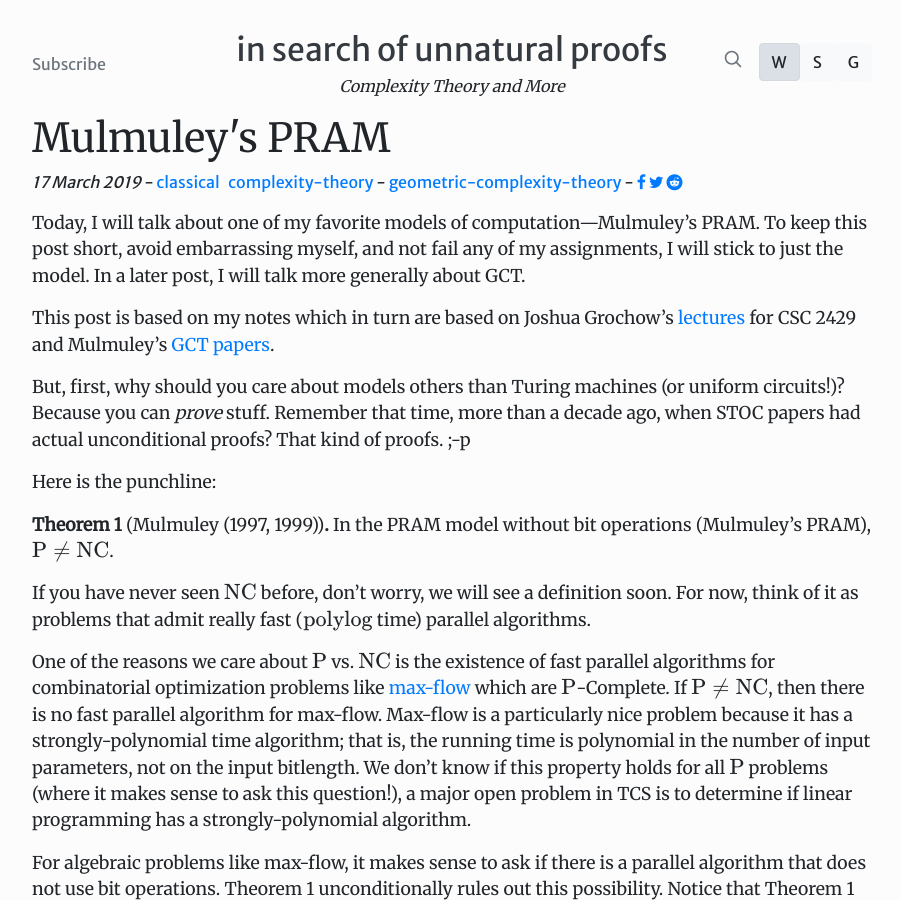
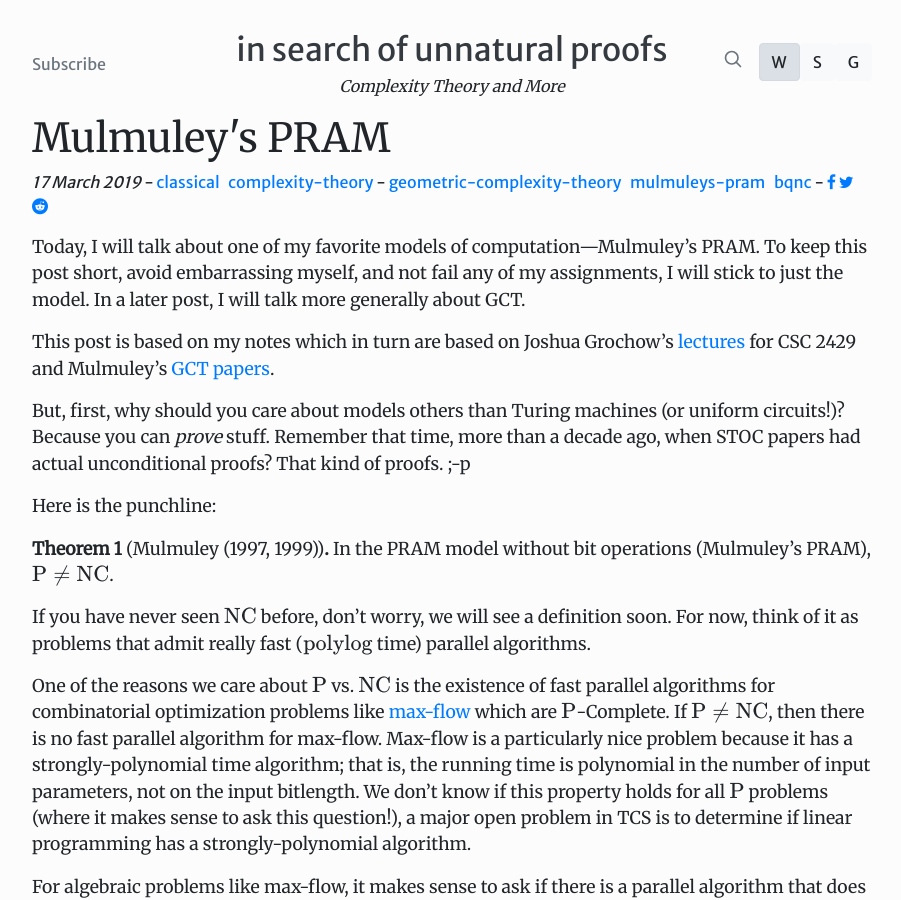
Before and after one commit to unnatural-proofs/unnatural-proofs.github.io, a Jekyll site: the page built from _posts/2019-3-17-Mulmuleys-PRAM.md, in a window 1280 px wide and 900 px high. Shown: the whole window, without its empty margins (188-1089 px from the left). Built offline with Jekyll 4.4.1, drawn with Linux system fonts in a browser that asks for light colours; nearby versions of some CDN libraries; formulas are drawn with MathJax 3; comment, search, counter and statistics services are not loaded.

Commit message:
added tags

```diff
--- a/_posts/2019-3-17-Mulmuleys-PRAM.md
+++ b/_posts/2019-3-17-Mulmuleys-PRAM.md
@@ -3,7 +3,7 @@ layout: post
 title:  "Mulmuley's PRAM"
 author: sanketh
 categories: classical complexity-theory
-tags: geometric-complexity-theory
+tags: geometric-complexity-theory mulmuleys-pram bqnc
 summary: this is super cool!!
 comments: true
 ---
```
